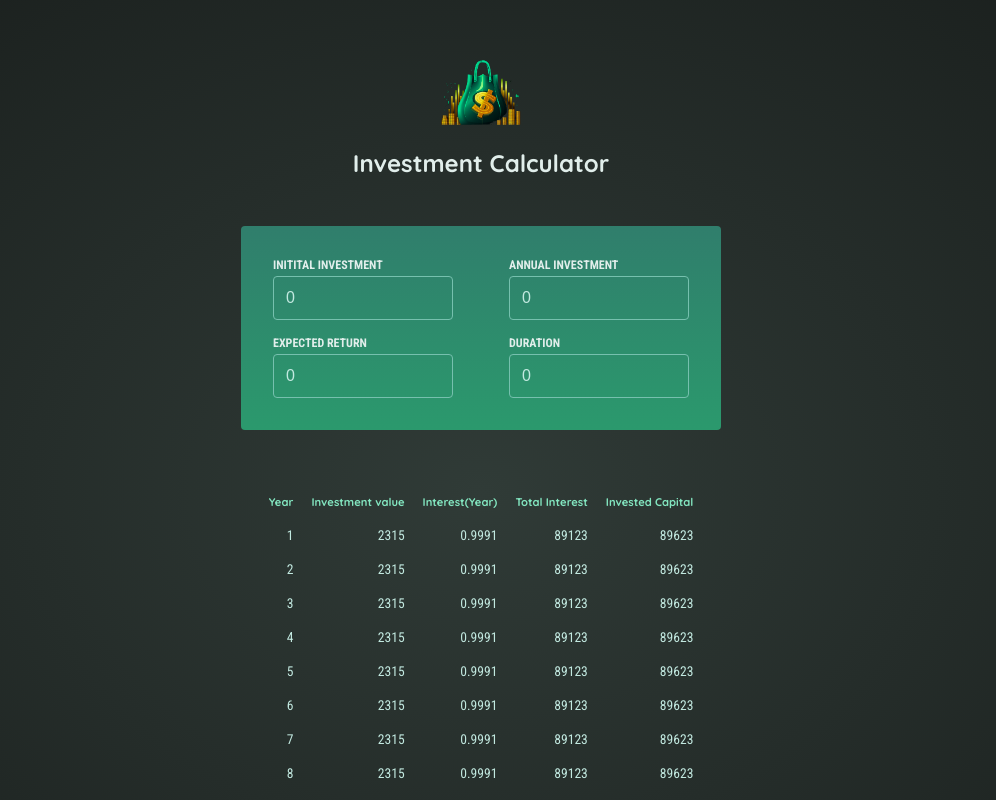
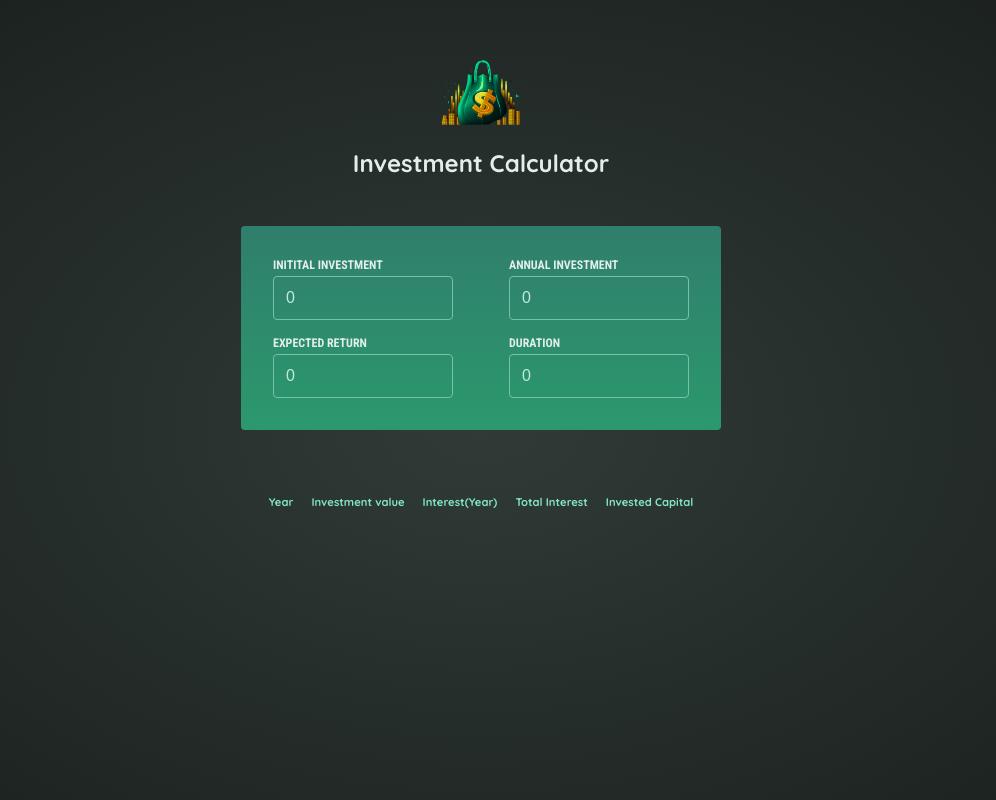
Before and after one commit to Clyde-Catap/Investment-Calculator, a React (Vite) app: page / in a window 1280 px wide. Shown: the top 800 px of the page, without its empty margins (159-1155 px from the left). Built offline with nearby package versions, Linux system fonts and the light colour scheme.

Commit message:
move input to app

```diff
--- a/src/App.jsx
+++ b/src/App.jsx
@@ -1,18 +1,58 @@
 import React from "react";
+import { useState } from "react";
 import Header from "./Header";
-import InputGroup from "./InputGroup";
 import TableGroup from "./TableGroup";
 
+function App() {
+    const yearMatrix = []
+    const leftRow= ["INITITAL INVESTMENT", "EXPECTED RETURN"];
+    const rightRow= ["ANNUAL INVESTMENT", "DURATION"];
+    const tableHead = ['Year', 'Investment value', 'Interest(Year)', 'Total Interest', 'Invested Capital'];
 
-function App() {
-  return (
-    <>
-        <Header></Header>
-        <InputGroup></InputGroup>
-        <TableGroup></TableGroup>
-    </>
 
-  );
+    const [year, updateInvestments] = useState(yearMatrix);
+
+
+    function numberOfYears(numberOfYears) {
+        for (let i = 0; i < numberOfYears; i++) {
+            yearMatrix.push([i + 1, 0.0000, 0.0000, 0.0000, 0.0000]);
+        }
+    }
+
+
+
+    function handleInputChange (event) {
+      console.log(event.target.name)
+    }
+
+    return (
+        <>
+            <Header />
+              <div className="input-group" id="user-input">
+                  <div>
+                      {leftRow.map((items, index) => (
+
+                          <div  key={index} id="row">
+                              <label>{items}</label>
+                              <input onChange={handleInputChange} type="number" defaultValue="0" min="0" name={items}/>
+                          </div>
+
+                      ))}
+                  </div>
+                  <div>
+                      {rightRow.map((items, index) => (
+
+                          <div key={index} id="row">
+                              <label>{items}</label>
+                              <input onChange={handleInputChange} type="number" defaultValue="0" min="0" name={items}/>
+                          </div>
+
+                      ))}
+                  </div>
+              </div>
+            <TableGroup tableHead={tableHead} yearRow={year} />
+        </>
+    );
 }
 
-export default App
+export default App;
--- a/src/InputGroup.jsx
+++ /dev/null
@@ -1,29 +0,0 @@
-import React from "react";
-import UserInput from "./UserInput";
-
-
-export default function InputGroup () {
-    const leftRow= ["INITITAL INVESTMENT", "EXPECTED RETURN"];
-    const rightRow= ["ANNUAL INVESTMENT", "DURATION"];
-
-
-
-    return (
-        <>
-        <div className="input-group" id="user-input">
-            <div>
-                {leftRow.map((items) => (
-                    <UserInput inputLabel={items}></UserInput>
-                ))}
-            </div>
-            <div>
-                {rightRow.map((items) => (
-                    <UserInput inputLabel={items}></UserInput>
-                ))}
-            </div>
-        </div>
-
-        </>
-
-    );
-};
--- a/src/TableGroup.jsx
+++ b/src/TableGroup.jsx
@@ -1,24 +1,9 @@
 import React from "react";
-import YearAndInvestments from './YearAndInvestments';  // Make sure to import the component
+import YearAndInvestments from './YearAndInvestments';
 
-export default function TableGroup() {
-    const tableHead = ['Year', 'Investment value', 'Interest(Year)', 'Total Interest', 'Invested Capital'];
-    const yearRow = [
-        ["1",'2315','0.9991','89123','89623'],
-        ["2",'2315','0.9991','89123','89623'],
-        ["3",'2315','0.9991','89123','89623'],
-        ["4",'2315','0.9991','89123','89623'],
-        ["5",'2315','0.9991','89123','89623'],
-        ["6",'2315','0.9991','89123','89623'],
-        ["7",'2315','0.9991','89123','89623'],
-        ["8",'2315','0.9991','89123','89623'],
-        ["9",'2315','0.9991','89123','89623'],
-        ["10",'2315','0.9991','89123','89623'],
-        ["11",'2315','0.9991','89123','89623'],
-        ["12",'2315','0.9991','89123','89623']
-    ];
+export default function TableGroup({tableHead, yearRow}) {
+    return (
 
-    return (
         <table id="result">
             <thead>
                 <tr>
--- a/src/UserInput.jsx
+++ /dev/null
@@ -1,10 +0,0 @@
-export default function UserInput ({inputLabel}) {
-    return (
-        <>
-            <div id="row">
-                <label>{inputLabel}</label>
-                <input type="number" defaultValue="0" min="0" />
-            </div>
-        </>
-    );
-};
```
